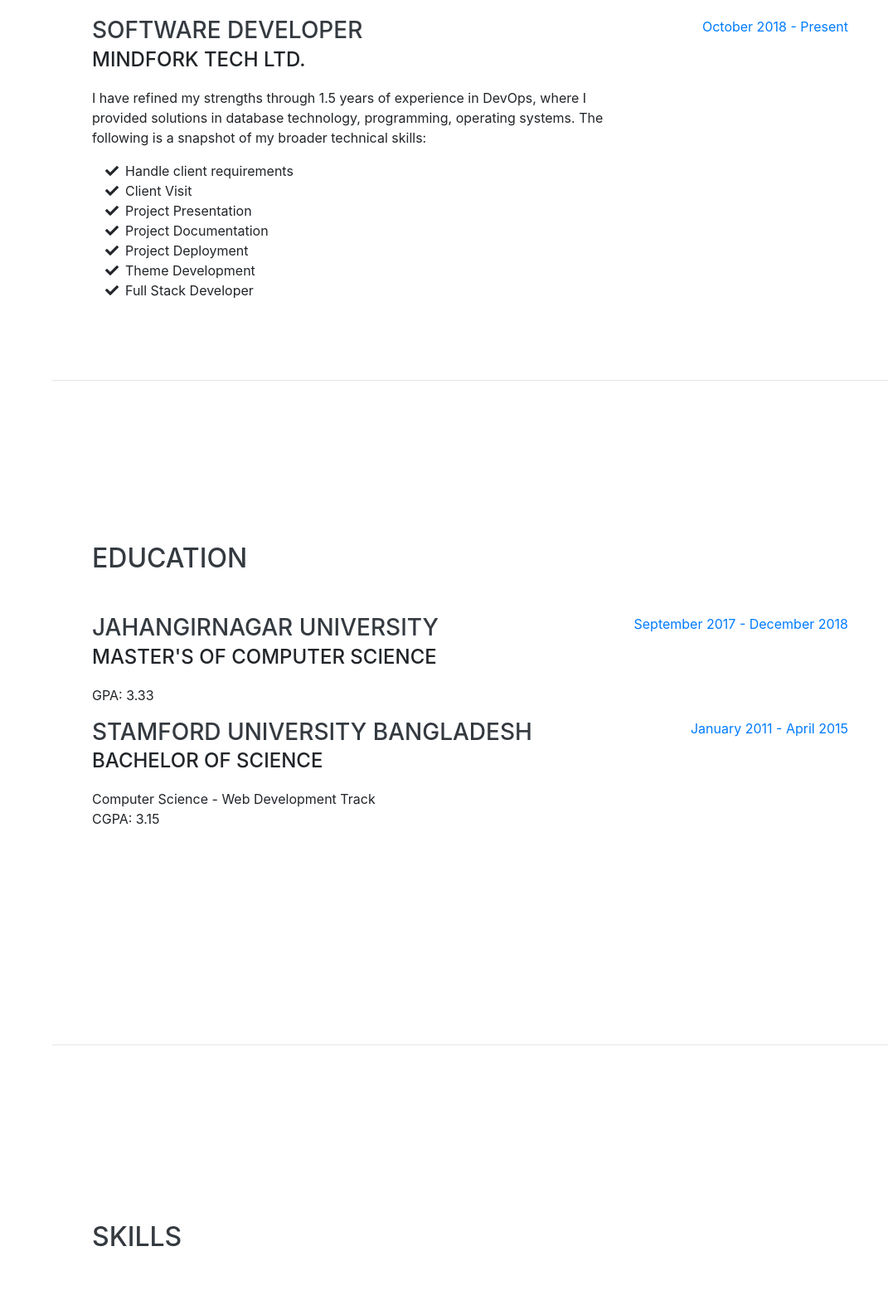
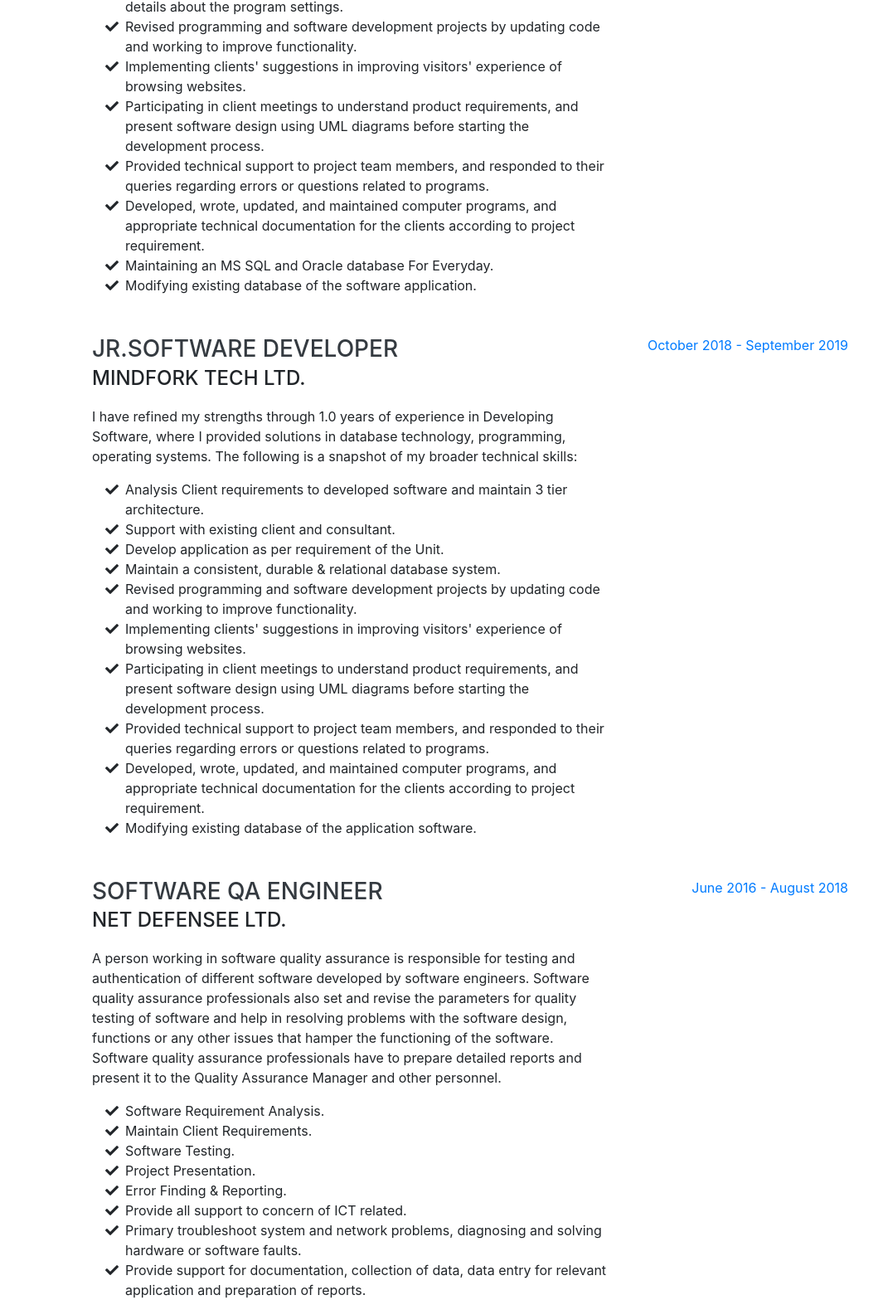
Before and after one commit to mjasimuddin/mjasimuddin.github.io, a website with bundled scripts: page index.html in a window 1280 px wide. Shown: the part 1233-2800 px from the top of the page at 83% size, without its empty margins (209-1280 px from the left). Built offline with nearby package versions, Linux system fonts and the light colour scheme; a web font is replaced by a local one.

Commit message:
Update index.html
some data updated

```diff
--- a/index.html
+++ b/index.html
@@ -8,7 +8,7 @@
   <meta name="description" content="">
   <meta name="author" content="">
 
-  <title>Resume</title>
+  <title>CV</title>
 
   <!-- Bootstrap core CSS -->
   <link href="vendor/bootstrap/css/bootstrap.min.css" rel="stylesheet">
@@ -66,10 +66,10 @@
         <h1 class="mb-0">Md. Jasim
           <span class="text-primary">Uddin</span>
         </h1>
-        <div class="subheading mb-5">37/6/B, Road No - 12 · Gulshan-Badda-Link-Road, BD (+880) 1815-289765 ·
-          <a href="mailto:name@email.com">mjasimuddin683@gmail.com</a>
+        <div class="subheading mb-5">Firoza Vila(3rd Floor), GP-GA, 60/1, Middle Badda, Dhaka-1212, BD (+880) 1815-289765 ·
+          <a href="mailto:name@email.com">ujasim683@gmail.com</a>
         </div>
-        <p class="lead mb-5">I am experience to the building of innovative systems architecture via C# and ASP.NET MVC frameworks, HTML5, CSS3, JavaScript/React, MS SQL, MySQL. I was instrumental in structuring several internal systems comprising order entry/management tools, conversion/revenue reporting, and production workflow tracking, as well as designed custom REST APIs built in ASP.NET MVC, and NodeJS. I also successfully collaborate on solutions with our product, QA, and marketing teams to offer the best user experience to build higher customer lifetime value.</p>
+        <p class="lead mb-5">I am experience to the building of innovative systems architecture via C#, ASP.NET MVC, ASP.NET Core, Entity Framework, Electron Desktop Application, JavaScript, jQuery, Ajax, SOAP Web Services, REST Web API, Microsoft SQL Server, SQL Server Reporting Services, Oracle Database 11g, Packages, Function, Procedure, Trigger, Synonym, Job Schedular, NodeJS, MySQL, Bootstrap 4.1, HTML5, CSS3, Dapper, Automapper, Interface, Repository, 6 Layer Architecture, Crystal & RDLC Reports. I was instrumental in structuring several internal systems comprising order entry/management tools, conversion/revenue reporting, and production workflow tracking, as well as designed custom REST APIs built in ASP.NET MVC, and NodeJS. I also successfully collaborate on solutions with our product, QA, and marketing teams to offer the best user experience to build higher customer lifetime value.</p>
         <div class="social-icons">
           <a href="https://www.linkedin.com/in/md-jasim-uddin-732a26a3/">
             <i class="fab fa-linkedin-in"></i>
@@ -77,10 +77,10 @@
           <a href="https://github.com/mjasimuddin">
             <i class="fab fa-github"></i>
           </a>
-          <a href="#">
+          <a href="https://twitter.com/ujasim68">
             <i class="fab fa-twitter"></i>
           </a>
-          <a href="#">
+          <a href="https://www.facebook.com/ujasim683/">
             <i class="fab fa-facebook-f"></i>
           </a>
         </div>
@@ -95,53 +95,162 @@
 
         <div class="resume-item d-flex flex-column flex-md-row justify-content-between mb-5">
           <div class="resume-content">
-            <h3 class="mb-0">SQA Engineer</h3>
-            <div class="subheading mb-3">Net Defensee</div>
-            <p>A person working in software quality assurance is responsible for testing and authentication of different software developed by software engineers. Software quality assurance professionals also set and revise the parameters for quality testing of software and help in resolving problems with the software design, functions or any other issues that hamper the functioning of the software. Software quality assurance professionals have to prepare detailed reports and present it to the Quality Assurance Manager and other personnel.</p>
-          </div>
-          <div class="resume-date text-md-right">
-            <span class="text-primary">June 2016 - August 2018</span>
-          </div>
-        </div>
-
-        <div class="resume-item d-flex flex-column flex-md-row justify-content-between mb-5">
-          <div class="resume-content">
-            <h3 class="mb-0">Software Developer</h3>
-            <div class="subheading mb-3">Mindfork Tech Ltd.</div>
-            <p>I have refined my strengths through 1.5 years of experience in DevOps, where I provided solutions in database technology, programming, operating systems. The following is a snapshot of my broader technical skills:</p>
+            <h3 class="mb-0">Sr. Software Developer</h3>
+            <div class="subheading mb-3">HAL Technologies Ltd.</div>
+            <p>I have refined my strengths through my experience in Full Stack Developer, Where I am provided into the backend and frontend solutions. The following is a snapshot of my broader technical skills:</p>
           <ul class="fa-ul mb-0">
             <li>
               <i class="fa-li fa fa-check"></i>
-              Handle client requirements
+              Develop application as per requirement of the Unit.
             </li>
             <li>
               <i class="fa-li fa fa-check"></i>
-              Client Visit
+              Maintain a consistent, durable & relational database system.
             </li>
             <li>
               <i class="fa-li fa fa-check"></i>
-              Project Presentation
+              Development of Data Management Software.
             </li>
             <li>
               <i class="fa-li fa fa-check"></i>
-              Project Documentation
+              Time to time communicate with client and consultant.
             </li>
             <li>
               <i class="fa-li fa fa-check"></i>
-              Project Deployment
+              Solve software errors by running extensive testing processes and analyzing details about the program settings.
             </li>
             <li>
               <i class="fa-li fa fa-check"></i>
-              Theme Development
+              Revised programming and software development projects by updating code and working to improve functionality.
             </li>
             <li>
               <i class="fa-li fa fa-check"></i>
-              Full Stack Developer
+              Implementing clients' suggestions in improving visitors' experience of browsing websites.
+            </li>
+            <li>
+              <i class="fa-li fa fa-check"></i>
+              Participating in client meetings to understand product requirements, and present software design using UML diagrams before starting the development process.
+            </li>
+            <li>
+              <i class="fa-li fa fa-check"></i>
+              Provided technical support to project team members, and responded to their queries regarding errors or questions related to programs.
+            </li>
+            <li>
+              <i class="fa-li fa fa-check"></i>
+              Developed, wrote, updated, and maintained computer programs, and appropriate technical documentation for the clients according to project requirement.
+            </li>
+            <li>
+              <i class="fa-li fa fa-check"></i>
+              Maintaining an MS SQL and Oracle database For Everyday.
+            </li>
+            <li>
+              <i class="fa-li fa fa-check"></i>
+              Modifying existing database of the software application.
             </li>
           </ul>
           </div>
           <div class="resume-date text-md-right">
-            <span class="text-primary">October 2018 - Present</span>
+            <span class="text-primary">October 2019 - Present</span>
+          </div>
+        </div>
+
+
+        <div class="resume-item d-flex flex-column flex-md-row justify-content-between mb-5">
+          <div class="resume-content">
+            <h3 class="mb-0">Jr.Software Developer</h3>
+            <div class="subheading mb-3">Mindfork Tech Ltd.</div>
+            <p>I have refined my strengths through 1.0 years of experience in Developing Software, where I provided solutions in database technology, programming, operating systems. The following is a snapshot of my broader technical skills:</p>
+          <ul class="fa-ul mb-0">
+            <li>
+              <i class="fa-li fa fa-check"></i>
+              Analysis Client requirements to developed software and maintain 3 tier architecture.
+            </li>
+            <li>
+              <i class="fa-li fa fa-check"></i>
+              Support with existing client and consultant.
+            </li>
+            <li>
+              <i class="fa-li fa fa-check"></i>
+              Develop application as per requirement of the Unit.
+            </li>
+            <li>
+              <i class="fa-li fa fa-check"></i>
+              Maintain a consistent, durable & relational database system.
+            </li>
+            <li>
+              <i class="fa-li fa fa-check"></i>
+              Revised programming and software development projects by updating code and working to improve functionality.
+            </li>
+            <li>
+              <i class="fa-li fa fa-check"></i>
+              Implementing clients' suggestions in improving visitors' experience of browsing websites.
+            </li>
+            <li>
+              <i class="fa-li fa fa-check"></i>
+              Participating in client meetings to understand product requirements, and present software design using UML diagrams before starting the development process.
+            </li>
+            <li>
+              <i class="fa-li fa fa-check"></i>
+              Provided technical support to project team members, and responded to their queries regarding errors or questions related to programs.
+            </li>
+            <li>
+              <i class="fa-li fa fa-check"></i>
+              Developed, wrote, updated, and maintained computer programs, and appropriate technical documentation for the clients according to project requirement.
+            </li>
+            <li>
+              <i class="fa-li fa fa-check"></i>
+              Modifying existing database of the application software.
+            </li>
+          </ul>
+          </div>
+          <div class="resume-date text-md-right">
+            <span class="text-primary">October 2018 - September 2019</span>
+          </div>
+        </div>
+
+
+        <div class="resume-item d-flex flex-column flex-md-row justify-content-between mb-5">
+          <div class="resume-content">
+            <h3 class="mb-0">Software QA Engineer</h3>
+            <div class="subheading mb-3">Net Defensee Ltd.</div>
+            <p>A person working in software quality assurance is responsible for testing and authentication of different software developed by software engineers. Software quality assurance professionals also set and revise the parameters for quality testing of software and help in resolving problems with the software design, functions or any other issues that hamper the functioning of the software. Software quality assurance professionals have to prepare detailed reports and present it to the Quality Assurance Manager and other personnel.</p>
+            <ul class="fa-ul mb-0">
+              <li>
+                <i class="fa-li fa fa-check"></i>
+                Software Requirement Analysis.
+              </li>
+              <li>
+                <i class="fa-li fa fa-check"></i>
+                Maintain Client Requirements.
+              </li>
+              <li>
+                <i class="fa-li fa fa-check"></i>
+                Software Testing.
+              </li>
+              <li>
+                <i class="fa-li fa fa-check"></i>
+                Project Presentation.
+              </li>
+              <li>
+                <i class="fa-li fa fa-check"></i>
+                Error Finding & Reporting.
+              </li>
+              <li>
+                <i class="fa-li fa fa-check"></i>
+                Provide all support to concern of ICT related.
+              </li>
+              <li>
+                <i class="fa-li fa fa-check"></i>
+                Primary troubleshoot system and network problems, diagnosing and solving hardware or software faults.
+              </li>
+              <li>
+                <i class="fa-li fa fa-check"></i>
+                Provide support for documentation, collection of data, data entry for relevant application and preparation of reports.
+              </li>
+            </ul>
+          </div>
+          <div class="resume-date text-md-right">
+            <span class="text-primary">June 2016 - August 2018</span>
           </div>
         </div>
       </div>
@@ -192,9 +301,6 @@
             <i class="fab fa-css3-alt"></i>
           </li>
           <li class="list-inline-item">
-            <i class="fab fa-js-square"></i>
-          </li>
-          <li class="list-inline-item">
             <i class="fab fa-angular"></i>
           </li>
           <li class="list-inline-item">
@@ -203,23 +309,26 @@
           <li class="list-inline-item">
             <i class="fab fa-node-js"></i>
           </li>
-          <!-- <li class="list-inline-item">
+          <li class="list-inline-item">
             <i class="fab fa-sass"></i>
           </li>
           <li class="list-inline-item">
-            <i class="fab fa-less"></i>
-          </li> -->
-          <li class="list-inline-item">
             <i class="fab fa-wordpress"></i>
           </li>
-          <!-- <li class="list-inline-item">
-            <i class="fab fa-gulp"></i>
+          <li class="list-inline-item">
+            <i class="fab fa-github"></i>
           </li>
           <li class="list-inline-item">
-            <i class="fab fa-grunt"></i>
-          </li> -->
+            <i class="fab fa-bootstrap"></i>
+          </li>
           <li class="list-inline-item">
             <i class="fab fa-npm"></i>
+          </li>
+          <li class="list-inline-item">
+            <i class="fab fa-trello"></i>
+          </li>
+          <li class="list-inline-item">
+            <i class="fab fa-aws"></i>
           </li>
         </ul>
 
@@ -267,11 +376,10 @@
               <i class="fa-li fa fa-trophy text-warning"></i>
               Network Administrator Windows and Linux
             </li>
-          <!-- <li>
-            <i class="fa-li fa fa-trophy text-warning"></i>
-            1<sup>st</sup>
-            Windows and Linux System Administrator
-          </li> -->
+            <li>
+              <i class="fa-li fa fa-trophy text-warning"></i>
+              Asp.net MVC and Core
+            </li>
         </ul>
       </div>
     </section>
```
